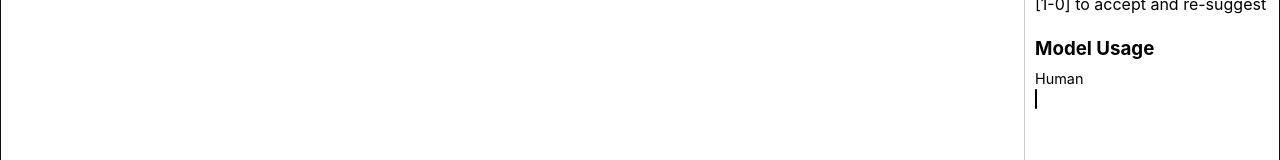
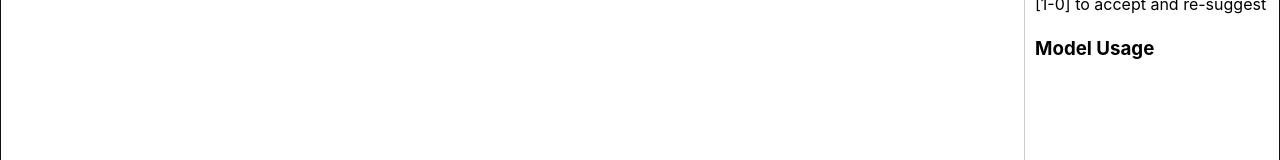
Before and after one commit to the-crypt-keeper/fragment-frog, a React (Create React App) app: page / in a window 1280 px wide. Shown: the part 360-520 px from the top of the page. Built offline with nearby package versions, Linux system fonts and the light colour scheme.

Commit message:
refactor: Update model usage histogram to dynamically render based on model counts

```diff
--- a/src/components/SidePanel.tsx
+++ b/src/components/SidePanel.tsx
@@ -36,32 +36,24 @@ export const SidePanel: React.FC = () => {
 
       <h3>Model Usage</h3>
       <div className="histogram">
-        <div className="histogram-bar">
-          <div className="bar-label">Human</div>
+        {Object.entries(modelCounts).map(([modelId, count]) => {
+          const model = models.find(m => m.id === modelId);
+          const label = modelId === 'Human' ? 'Human' : (model?.model || modelId);
+          return (
+            <div key={modelId} className="histogram-bar">
+              <div className="bar-label">{label}</div>
               <div
                 className="bar"
                 style={{
-              width: `${((modelCounts['Human'] || 0) / maxCount) * 100}%`,
-              backgroundColor: '#000000'
+                  width: `${(count / maxCount) * 100}%`,
+                  backgroundColor: model?.color || '#000000'
                 }}
               >
-            <span className="bar-value">{modelCounts['Human'] || 0}</span>
+                <span className="bar-value">{count}</span>
               </div>
             </div>
-        {models.map(model => (
-          <div key={model.id} className="histogram-bar">
-            <div className="bar-label">{model.model}</div>
-            <div
-              className="bar"
-              style={{
-                width: `${((modelCounts[model.id] || 0) / maxCount) * 100}%`,
-                backgroundColor: model.color
-              }}
-            >
-              <span className="bar-value">{modelCounts[model.id] || 0}</span>
-            </div>
-          </div>
-        ))}
+          );
+        })}
       </div>
     </div>
   );
```
Lines whose indentation alone changed are shown as unchanged.
